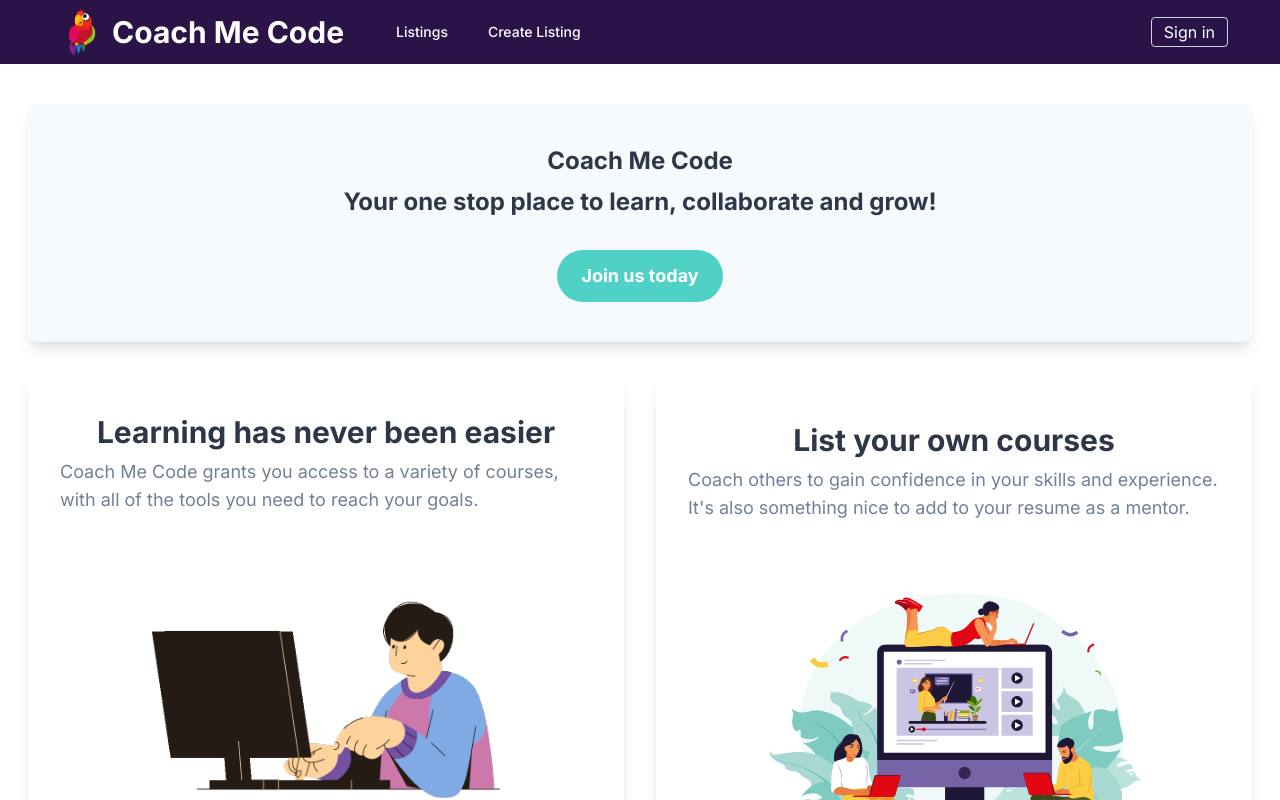
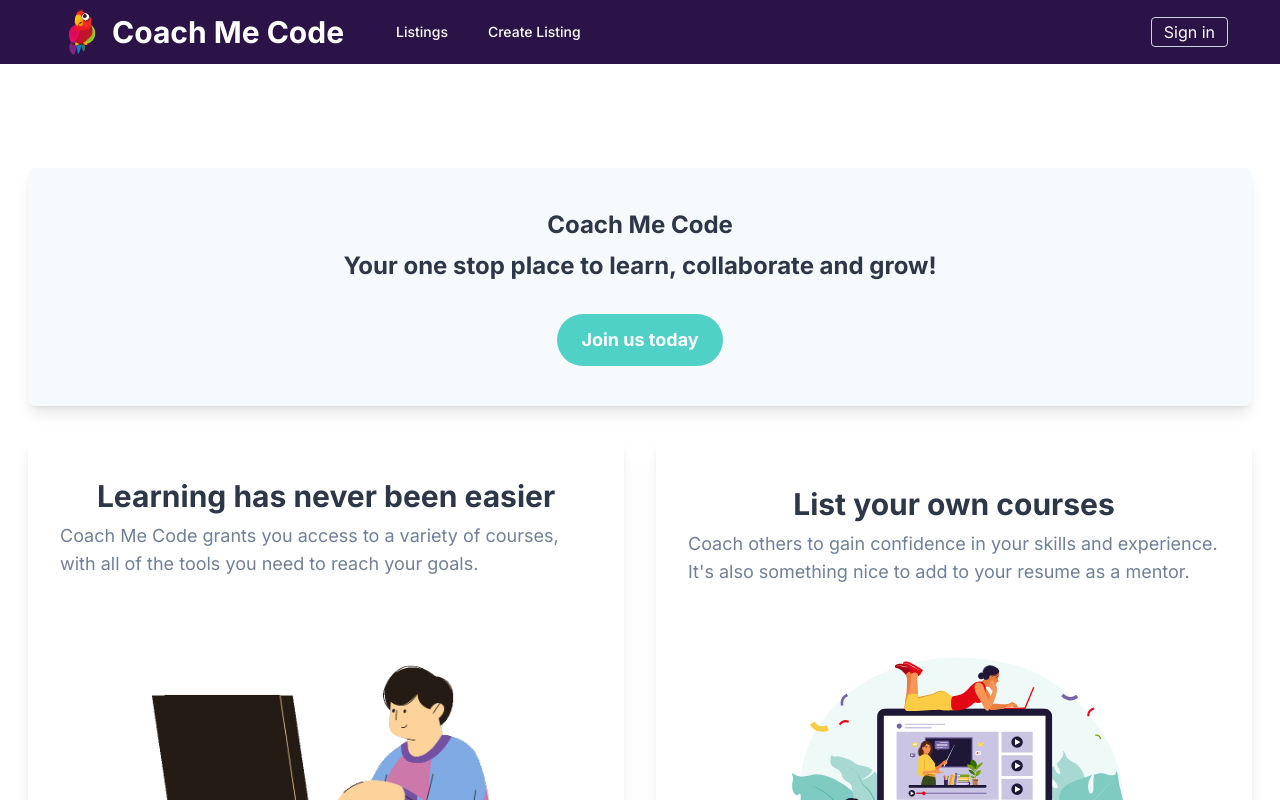
Before and after one commit to Spyabo/coach-me-code, a Next.js app: page / in a window 1280 px wide. Shown: the top 800 px of the page. Built offline with nearby package versions, Linux system fonts and the light colour scheme; no server answers.

Commit message:
change margin top in layout

```diff
--- a/src/app/layout.tsx
+++ b/src/app/layout.tsx
@@ -24,7 +24,7 @@ export default function RootLayout({
       <body className="flex h-full flex-col">
         <ClerkProvider>
           <Navbar />
-          <main className="grow">{children}</main>
+          <main className="grow mt-16">{children}</main>
           <Footer />
         </ClerkProvider>
       </body>
--- a/src/app/listings/create-listing/page.tsx
+++ b/src/app/listings/create-listing/page.tsx
@@ -3,7 +3,7 @@ import ListingForm from "@/app/components/Listings/ListingForm";
 export default async function Page() {
 
   return (
-    <div className="flex flex-col justify-center container px-10 py-10 bg-slate-300 max-w-7xl mx-auto sm:px-6 lg:px-7 mt-12">
+    <div className="flex flex-col justify-center container px-10 py-10 bg-slate-300 max-w-7xl mx-auto sm:px-6 lg:px-7">
       <ListingForm />
     </div>
   );
--- a/src/app/listings/page.tsx
+++ b/src/app/listings/page.tsx
@@ -7,7 +7,7 @@ export default async function ListingsPage() {
   const { listings }: { listings: getListingsResponse[] } = await res.json()
 
   return (
-    <div className="container max-w-7xl mx-auto px-6 sm:px-6 lg:px-6 mt-20 mb-10">
+    <div className="container max-w-7xl mx-auto px-6 sm:px-6 lg:px-6 mb-10">
       <header>
         <h1 className="text-2xl font-bold my-6">Explore the courses currently available...</h1>
       </header>
--- a/src/app/wallet/[userID]/page.tsx
+++ b/src/app/wallet/[userID]/page.tsx
@@ -23,7 +23,7 @@ export default function money() {
   }
 
   return (
-    <div className=" max-w-7xl mx-auto container flex flex-col mt-12 py-12 px-6">
+    <div className=" max-w-7xl mx-auto container flex flex-col py-12 px-6">
       <div className="flex flex-col gap-4 sm:mx-auto sm:w-full sm:max-w-md">
         <h2 className="text-3xl font-extrabold text-gray-900">
           Add tokens to you wallet...
```
